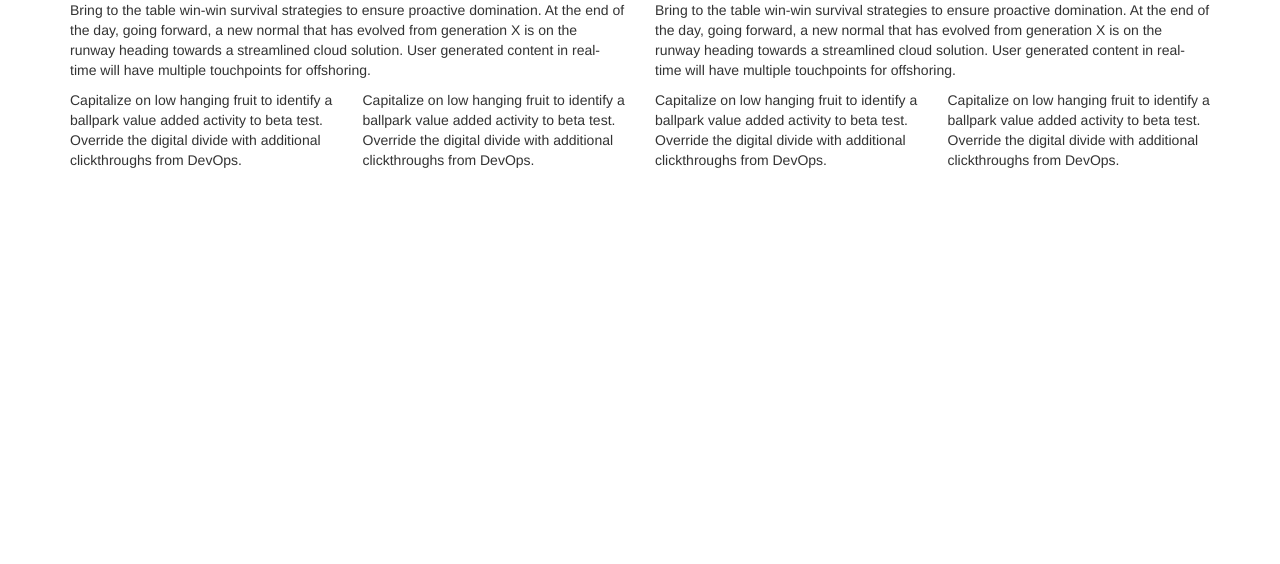
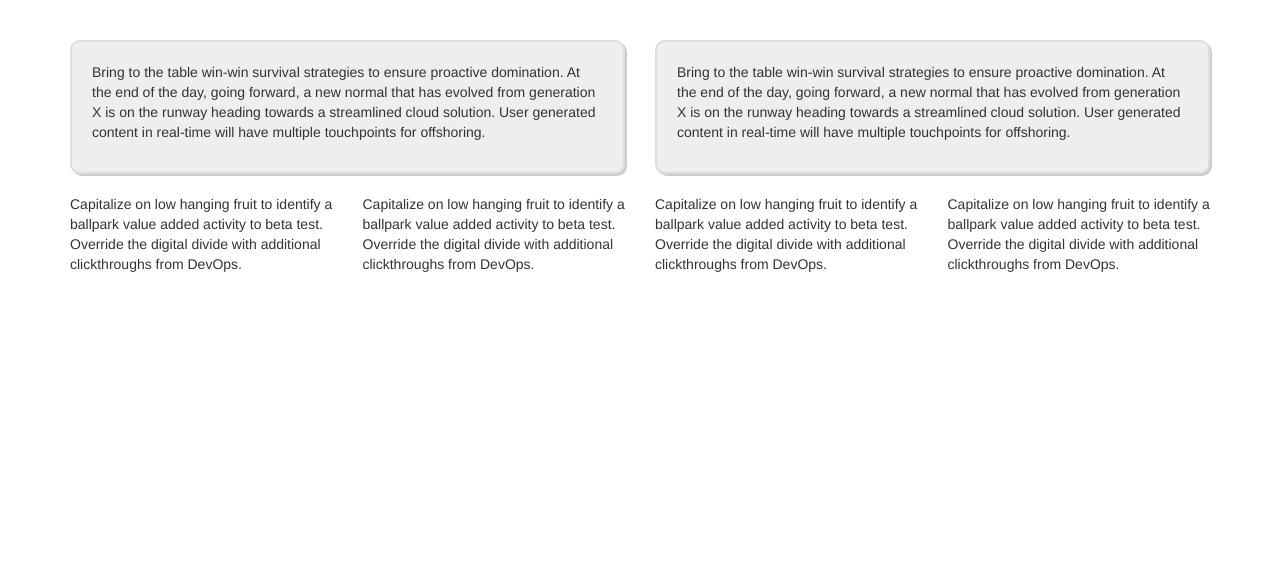
Before and after one commit to actordie/bootstrap-lecture, a PHP site: page / in a window 1280 px wide. Shown: the part 83-647 px from the top of the page. Run offline with PHP 8.4, Linux system fonts and the light colour scheme; some libraries are stand-ins or nearby versions.

Commit message:
added square content boxes - styles

```diff
--- a/css/style.css
+++ b/css/style.css
@@ -46,3 +46,17 @@ footer {
 	color: #aaa;
 	font-style: italic;
 }
+
+/* CONTENT AREA */
+main {
+	padding: 4rem 0;
+}
+
+.box {
+	background-color: #eee;
+	padding: 2rem;
+	border-radius: 1rem;
+	margin-bottom: 2rem;
+	border: 2px #ddd solid;
+	box-shadow: 2px 2px 0 rgba(0,0,0,0.2)
+}
```
